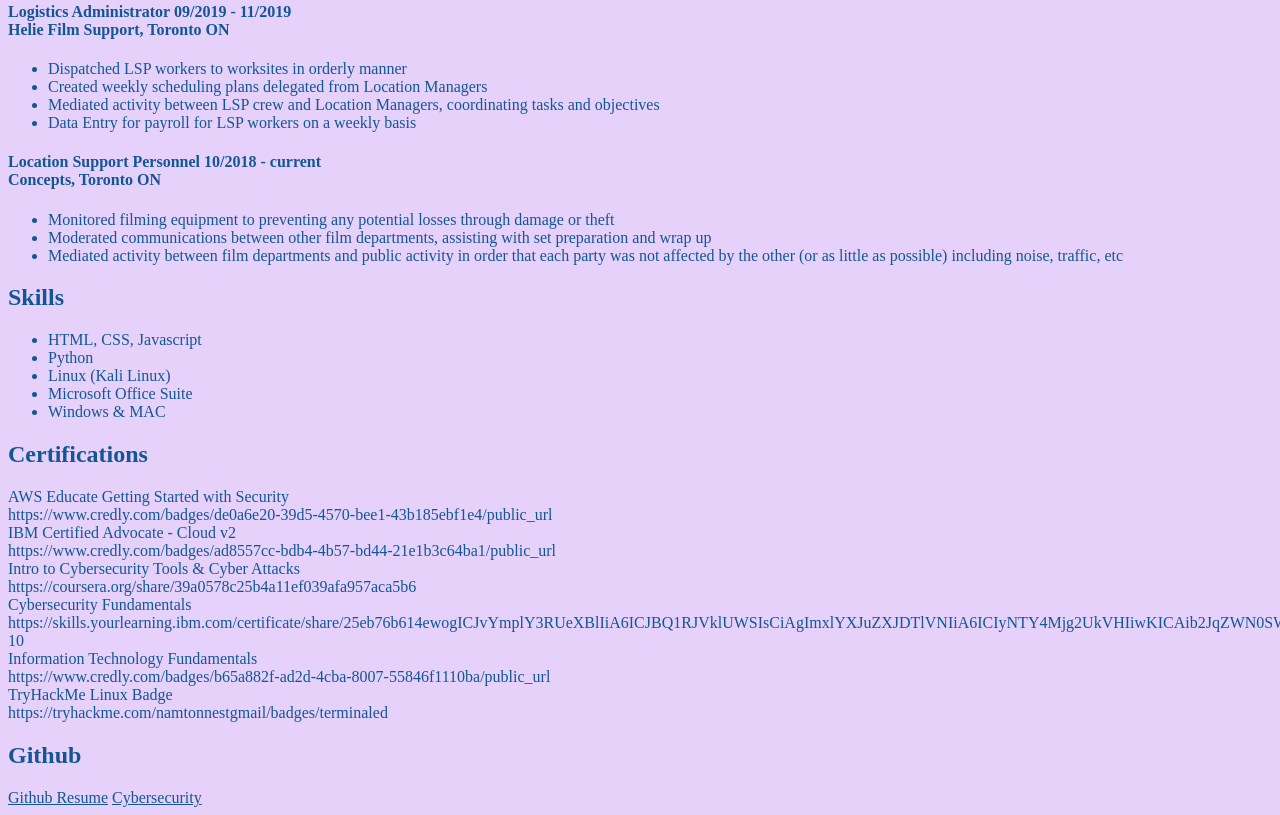
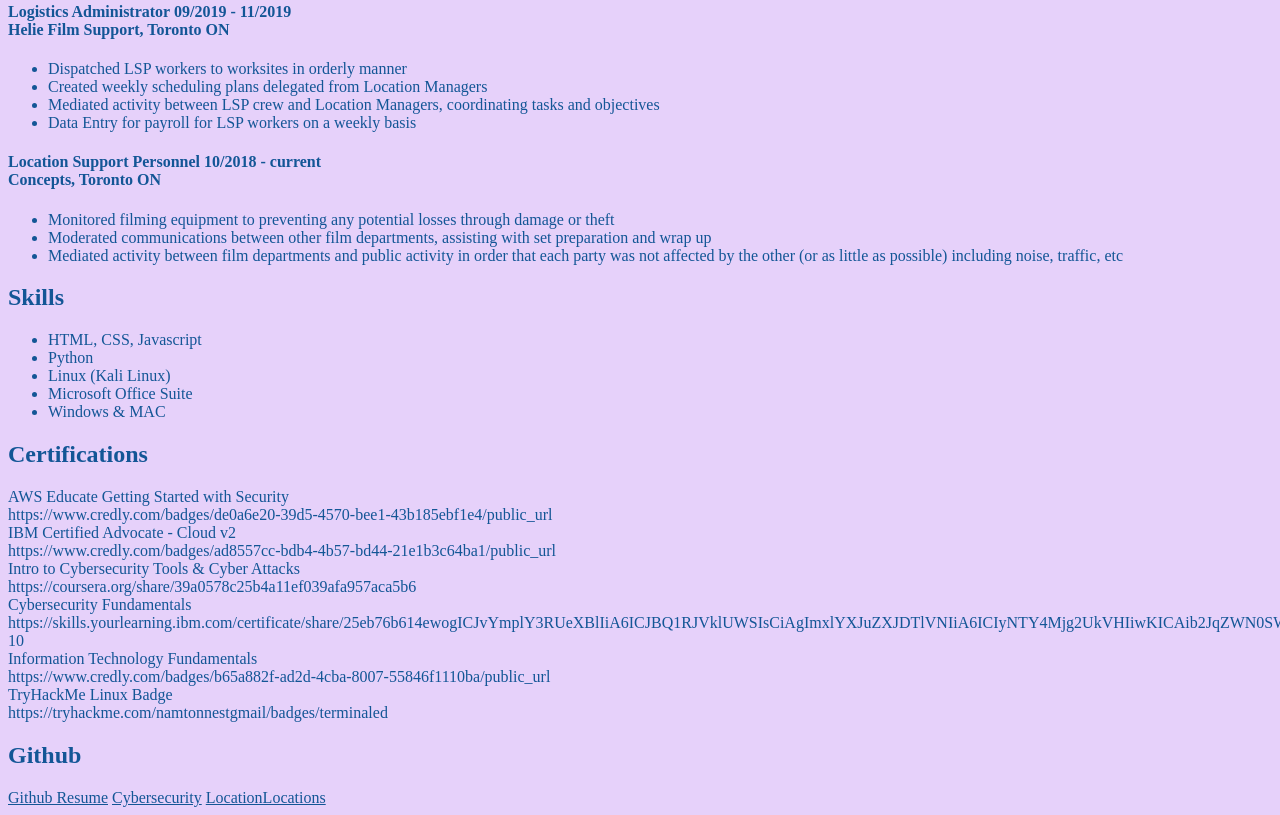
Before and after one commit to namtonnest/Resume, a plain HTML site: page index.html in a window 1280 px wide. Shown: the part 331-1146 px from the top of the page. Drawn offline with Linux system fonts and the light colour scheme.

Commit message:
Update index.html

```diff
--- a/index.html
+++ b/index.html
@@ -71,6 +71,7 @@
     <h2>Github</h2>
     <a href="https://namtonnest.github.io/Resume/">Github Resume</a>
     <a href="./6.4 Motivation Meme Project\index.html">Cybersecurity</a>
+    <a href="https://namtonnest.github.io/LocationLocations/">LocationLocations</a>
 
 </body>
 </html>
```
